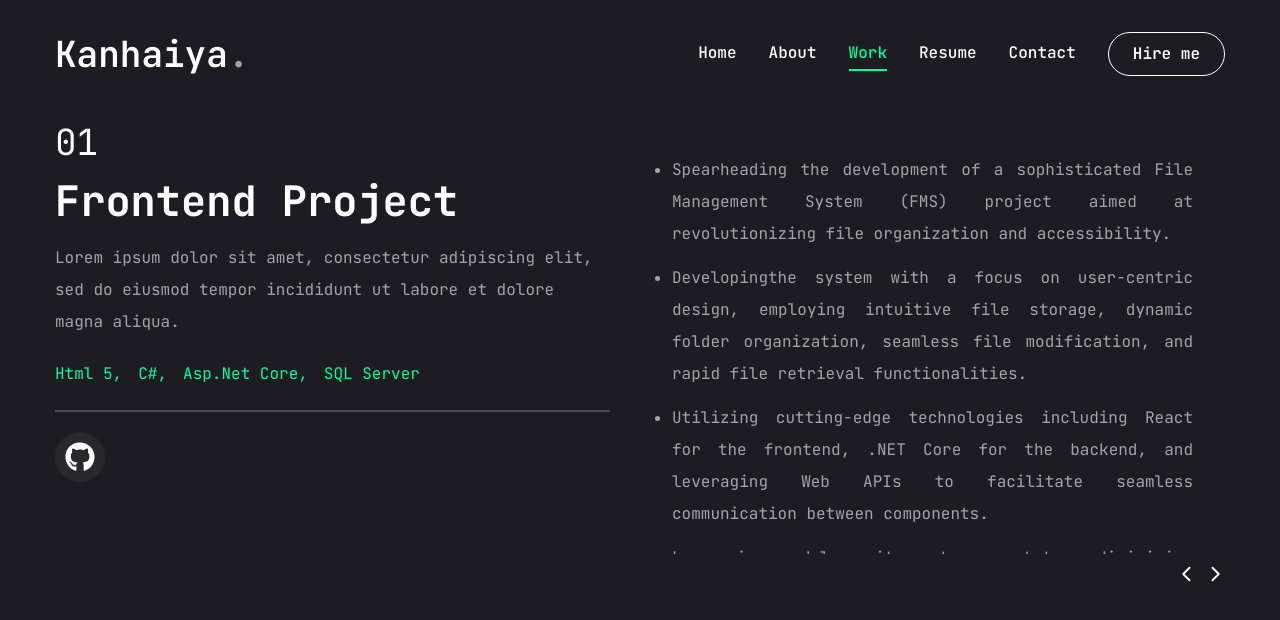
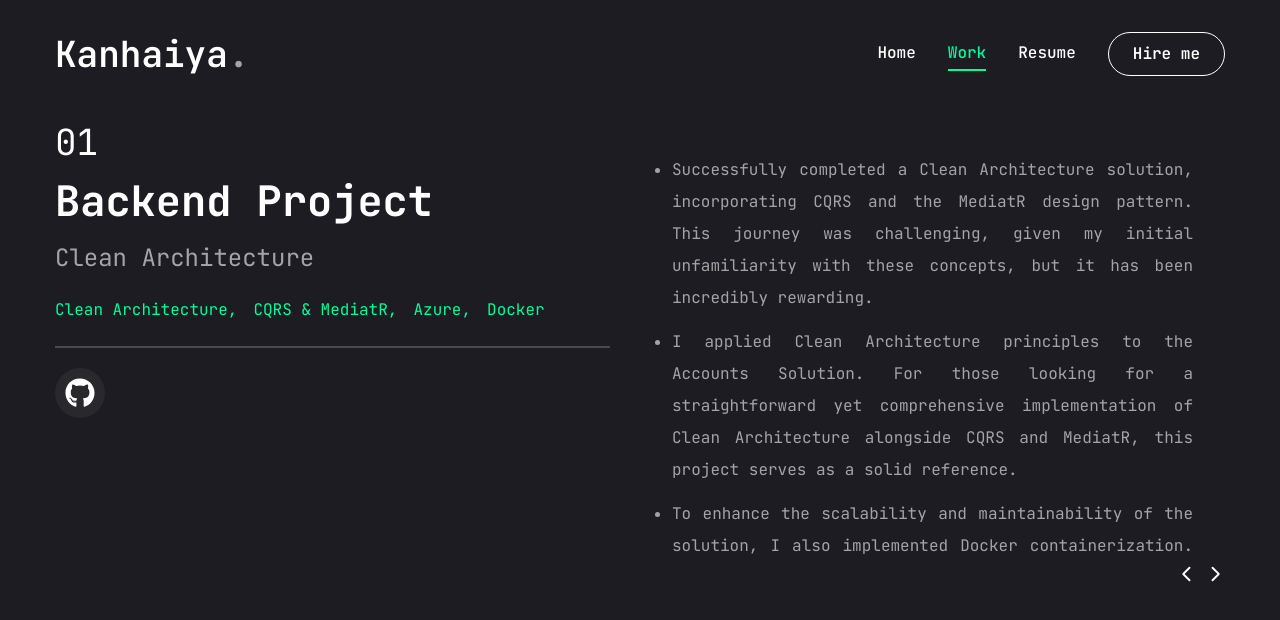
Before and after one commit to kanhaiya-bhayana/kanhaiya-portfolio, a Next.js app: page /work in a window 1280 px wide. Shown: the top 620 px of the page. Built offline with nearby package versions, Linux system fonts and the light colour scheme.

Commit message:
Code complition

```diff
--- a/app/page.jsx
+++ b/app/page.jsx
@@ -5,6 +5,7 @@ import {FiDownload} from 'react-icons/fi';
 import Social from '@/components/Social';
 import Photo from '@/components/Photo';
 import Stats from '@/components/Stats';
+import Link from 'next/link';
 
 const Home = () => {
   return (
@@ -22,10 +23,12 @@ const Home = () => {
             </p>
             {/* btn and socials */}
             <div className='flex flex-col xl:flex-row items-center gap-8'>
+              <Link href="https://drive.google.com/file/d/1RWJwwObOJjFtLwlKfhRSIQmsISjYSX2P/view?usp=sharing" target='_blank'>
               <Button size="lg" className="border border-white bg-primary rounded-full uppercase flex items-center gap-2 text-white hover:text-primary">
                 <span>Download CV</span>
                 <FiDownload className="text-xl" />
               </Button>
+              </Link>
 
               <div className='mb-8 xl:mb-0'>
                 <Social containerStyles="flex gap-6" iconStyles=" text-white hover:text-primary hover:bg-accent w-9 h-9 border border-white rounded-full flex justify-center items-center" />
--- a/app/resume/page.jsx
+++ b/app/resume/page.jsx
@@ -17,7 +17,7 @@ import { GrServices } from "react-icons/gr";
 
 const about = {
   title: 'About me',
-  description: "I began my professional journey in 2023 as a Software Engineer trainee at Incedo Inc. Upon successfully completing my internship, I transitioned into the role of a Software Engineer. Currently, I am a Software Developer at Incedo, with expertise in C#, Java, .NET Core, React, Docker, SQL Server, and Azure Cloud. My focus is on Microservices and Clean Architecture, and I hold Azure certifications (AZ-204, AZ-900).",
+  description: "I began my professional journey in 2023 as a Software Engineer trainee at Incedo Inc. Upon successfully completing my internship, I transitioned into the role of a Software Engineer. Currently, I am a Software Engineer at Incedo, with expertise in C#, Java, .NET Core, React, Docker, SQL Server, and Azure Cloud. My focus is on Microservices and Clean Architecture, and I hold Azure certifications (AZ-204, AZ-900).",
   info: [
     {
       fieldName: "Name",
@@ -51,7 +51,7 @@ const about = {
 const experience = {
   icon: '/assets/resume/badge.svg',
   title: 'My experience',
-  description: "Lorem ipsum dolor sit amet, consectetur adipiscing elit, sed do eiusmod tempor incididunt ut labore et dolore magna aliqua.",
+  description: "",
   items: [
     {
       company: "Incedo Inc.",
@@ -70,8 +70,18 @@ const experience = {
 const education = {
   icon: '/assets/resume/cap.svg',
   title: 'My education',
-  description: "Lorem ipsum dolor sit amet, consectetur adipiscing elit, sed do eiusmod tempor incididunt ut labore et dolore magna aliqua.",
+  description: "",
   items: [
+    {
+      institution: "Online Udemy Course",
+      degree: "Docker",
+      duration: "2024"
+    },
+    {
+      institution: "Online Udemy Course",
+      degree: "Clean Architecture",
+      duration: "2024"
+    },
     {
       institution: "Microsoft Certification",
       degree: "Azure Developer Associate - AZ204",
@@ -99,7 +109,7 @@ const education = {
 // skills data
 const skills = {
   title: "My skills",
-  description: "Lorem ipsum dolor sit amet, consectetur adipiscing elit, sed do eiusmod tempor incididunt ut labore et dolore magna aliqua.",
+  description: "",
   slikkList: [
     {
       icon: <SiCsharp />,
@@ -245,7 +255,7 @@ const Resume = () => {
                 <div className='flex flex-col gap-[30px]'>
                   <div className='flex flex-col gap-[30px] text-center xl:text-left'>
                     <h3 className='text-4xl font-bold'>{skills.title}</h3>
-                    <p className=' text-white/60 mx-auto xl:mx-0'>{skills.description}</p>
+                    <p className=' text-white/60 mx-auto xl:mx-0 text-justify'>{skills.description}</p>
                   </div>
                   <ul className='grid grid-cols-2 sm:grid-cols-3 md:grid-cols-4 xl:gap-[30px] gap-4'>
                     {skills.slikkList.map((skill, index) => {
--- a/app/work/page.jsx
+++ b/app/work/page.jsx
@@ -19,30 +19,39 @@ import Test from '@/components/Test';
 const projects = [
   {
     num: "01",
-    category: "frontend",
-    titile: "project 1",
-    description: "Lorem ipsum dolor sit amet, consectetur adipiscing elit, sed do eiusmod tempor incididunt ut labore et dolore magna aliqua.",
-    stack: [{ name: "Html 5" }, { name: "C#" }, { name: "Asp.Net Core" }, { name: "SQL Server" }],
+    category: "backend",
+    titile: "Clean Architecture",
+    description: ["Successfully completed a Clean Architecture solution, incorporating CQRS and the MediatR design pattern. This journey was challenging, given my initial unfamiliarity with these concepts, but it has been incredibly rewarding.","I applied Clean Architecture principles to the Accounts Solution. For those looking for a straightforward yet comprehensive implementation of Clean Architecture alongside CQRS and MediatR, this project serves as a solid reference.", "To enhance the scalability and maintainability of the solution, I also implemented Docker containerization. This ensures a consistent and reliable deployment process across different environments.",],
+    stack: [{ name: "Clean Architecture" }, { name: "CQRS & MediatR" }, { name: "Azure" }, { name: "Docker" }],
     image: "1",
-    github: "https://github.com/kanhaiya-bhayana",
+    github: "https://github.com/kanhaiya-dev/Clean.Architecture",
   },
   {
     num: "02",
-    category: "backend",
-    titile: "project 2",
-    description: "Lorem ipsum dolor sit amet, consectetur adipiscing elit, sed do eiusmod tempor incididunt ut labore et dolore magna aliqua.",
-    stack: [{ name: "Html 5" }, { name: "C#" }, { name: "Asp.Net Core" }, { name: "SQL Server" }],
-    image: "2",
-    github: "https://github.com/kanhaiya-bhayana",
+    category: "fullstack",
+    titile: "FMS",
+    description: ["Spearheading the development of a sophisticated File Management System (FMS) project aimed at revolutionizing file organization and accessibility.", " Developingthe system with a focus on user-centric design, employing intuitive file storage, dynamic folder organization, seamless file modification, and rapid file retrieval functionalities.", "Utilizing cutting-edge technologies including React for the frontend, .NET Core for the backend, and leveraging Web APIs to facilitate seamless communication between components."],
+    stack: [{ name: "React" }, { name: "C#" }, { name: "Asp.Net Core" }, { name: "SQL Server" }, { name: "Azure Cloud" }],
+    image: "1",
+    github: "https://github.com/kanhaiya-bhayana-inc/IncedoFMS-back-end",
   },
   {
     num: "03",
     category: "fullstack",
-    titile: "project 3",
-    description: "Lorem ipsum dolor sit amet, consectetur adipiscing elit, sed do eiusmod tempor incididunt ut labore et dolore magna aliqua.",
-    stack: [{ name: "Html 5" }, { name: "C#" }, { name: "Asp.Net Core" }, { name: "SQL Server" }],
+    titile: "E-Commerce WebApp - MVC",
+    description: [" Developed an ecommerce WebApplication in .NET Core MVC, using Microservices, Stripe, Azure Queues & Topics, and Ocelot.", "Includes the Functionalities of Sign-up, Sign-in using JWT Authentication and the features are managing the orders and inventory.", "Integrated a Stripe Payment Gateway and an API gateway for the backend microservice using Ocelot.", "Integrated a Service Bus from Azure to read messages from the Queue and send an email to the customers."],
+    stack: [{ name: "Azure" }, { name: "C#" }, { name: "Asp.Net Core" }, { name: "SQL Server" }],
+    image: "2",
+    github: "https://github.com/kanhaiya-bhayana/dotnet-microservices",
+  },
+  {
+    num: "04",
+    category: "fullstack",
+    titile: "Asset Advisor Portfolio",
+    description: ["DevelopedanAdvisor Dashboard to help clients achieve their financial goals and objectives. It is a web application and includes the features of clients and investment management operations.", "Ledthebackenddevelopment of the project during the internship time period.", "Implementedthe Clean Architecture (3 layered) and the Repository Pattern.", ],
+    stack: [{ name: "React" }, { name: "C#" }, { name: "Asp.Net Core" }, { name: "Azure" }],
     image: "3",
-    github: "https://github.com/kanhaiya-bhayana",
+    github: "https://github.com/kanhaiya-bhayana-inc/asset-advisors-ui",
   },
 ]
 
@@ -73,8 +82,8 @@ const Work = () => {
               </div>
               {/* project category */}
               <h2 className='text-[42px] font-bold leading-none text-white group-hover:text-accent transition-all duration-500 capitalize'>{project.category} project</h2>
-              {/* project description */}
-              <p className='text-white/60'>{project.description}</p>
+              {/* project title */}
+              <h3 className='text-white/60 text-2xl'>{project.titile}</h3>
               {/* stack */}
               <ul className='flex gap-4'>
                 {[project.stack.map((item, index) => {
@@ -116,13 +125,16 @@ const Work = () => {
                     {/* content */}
                     <ScrollArea className="h-[400px]">
                       <ul className=' flex flex-col gap-3 ml-8 mr-8 text-justify list-disc'>
-                        <li className='text-white/60'>Spearheading the development of a sophisticated File Management System (FMS) project aimed at revolutionizing file organization
+                        {[project.description.map((item,index) => {
+                          return <li className='text-white/60' key={index}>{item}</li>
+                        })]}
+                        {/* <li className='text-white/60'>Spearheading the development of a sophisticated File Management System (FMS) project aimed at revolutionizing file organization
                         and accessibility.</li>
                         <li className='gap- text-white/60'>Developingthe system with a focus on user-centric design, employing intuitive file storage, dynamic folder organization, seamless file
                         modification, and rapid file retrieval functionalities.</li>
                         <li className='gap- text-white/60'>Utilizing cutting-edge technologies including React for the frontend, .NET Core for the backend, and leveraging Web APIs to facilitate
                         seamless communication between components.</li>
-                        <li className='gap- text-white/60'>Lorem ipsum dolor sit amet consectetur adipisicing elit. Quibusdam, doloremque cumque? Qui, et voluptates! Atque eum aliquam a iure laudantium at vitae ullam ipsa commodi ipsum. Itaque, consequatur nobis. Nisi.]</li>
+                        <li className='gap- text-white/60'>Lorem ipsum dolor sit amet consectetur adipisicing elit. Quibusdam, doloremque cumque? Qui, et voluptates! Atque eum aliquam a iure laudantium at vitae ullam ipsa commodi ipsum. Itaque, consequatur nobis. Nisi.]</li> */}
                       </ul>
                     </ScrollArea>
                   </div>
--- a/components/Header.jsx
+++ b/components/Header.jsx
@@ -17,7 +17,7 @@ const Header = () => {
             {/* desktop nav & hire me button */}
             <div className="hidden xl:flex items-center gap-8">
                 <Nav />
-                <Link href="/contact">
+                <Link href="mailto:ikanhaiyabhayana@outlook.com">
                     <Button className="border border-white bg-primary text-white hover:text-primary rounded-full flex items-center">Hire me</Button>
                 </Link>
             </div>
--- a/components/MobileNav.jsx
+++ b/components/MobileNav.jsx
@@ -11,10 +11,10 @@ const links = [
         name: "home",
         path: "/"
     },
-    {
-        name: "about",
-        path: "/about"
-    },
+    // {
+    //     name: "about",
+    //     path: "/about"
+    // },
     {
         name: "work",
         path: "/work"
@@ -23,10 +23,10 @@ const links = [
         name: "resume",
         path: "/resume"
     },
-    {
-        name: "contact",
-        path: "/contact"
-    }
+    // {
+    //     name: "contact",
+    //     path: "/contact"
+    // }
 ]
 
 const MobileNav =() => {
--- a/components/Nav.jsx
+++ b/components/Nav.jsx
@@ -8,10 +8,10 @@ const links = [
         name: "home",
         path: "/"
     },
-    {
-        name: "about",
-        path: "/about"
-    },
+    // {
+    //     name: "about",
+    //     path: "/about"
+    // },
     {
         name: "work",
         path: "/work"
@@ -20,10 +20,10 @@ const links = [
         name: "resume",
         path: "/resume"
     },
-    {
-        name: "contact",
-        path: "/contact"
-    }
+    // {
+    //     name: "contact",
+    //     path: "/contact"
+    // }
 ]
 
 const Nav = () => {
--- a/components/Stats.jsx
+++ b/components/Stats.jsx
@@ -12,8 +12,8 @@ const stats = [
     text: "Projects completed"
   },
   {
-    num:8,
-    text: "Technologies maastered"
+    num:5,
+    text: "Worked on technologies"
   },
   {
     num:500,
```
